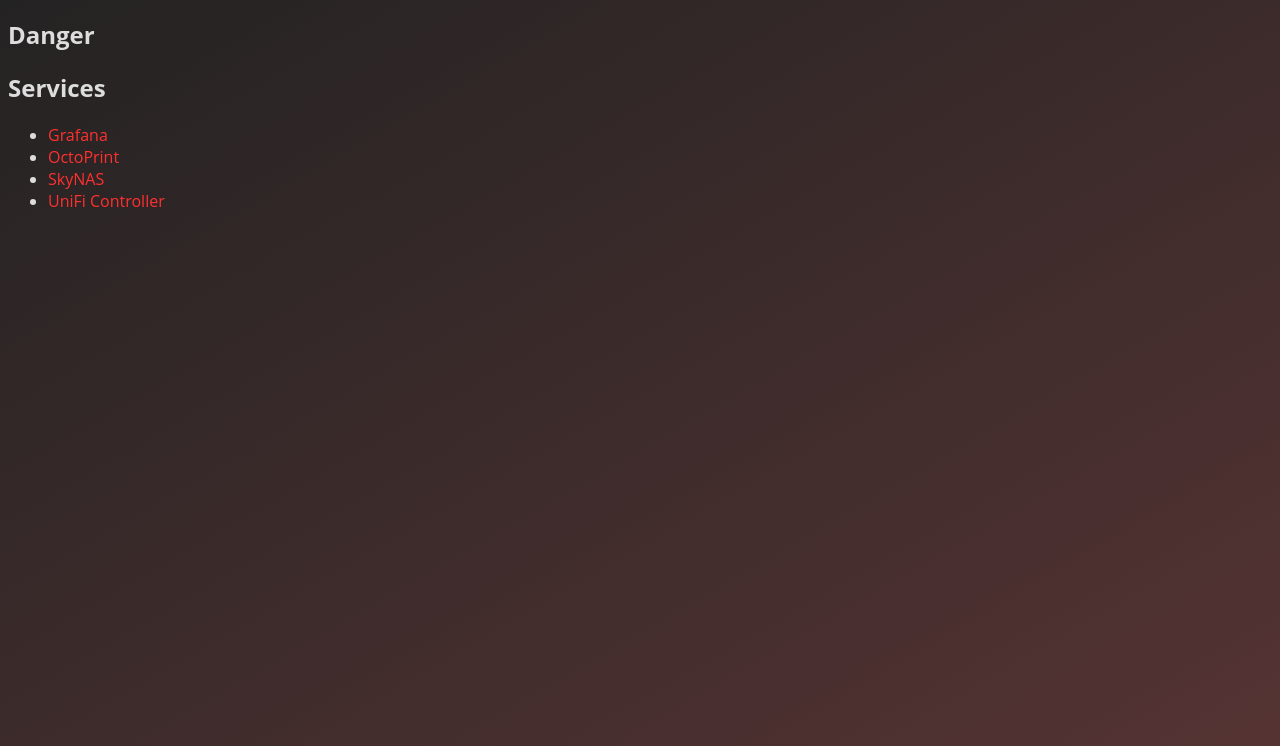
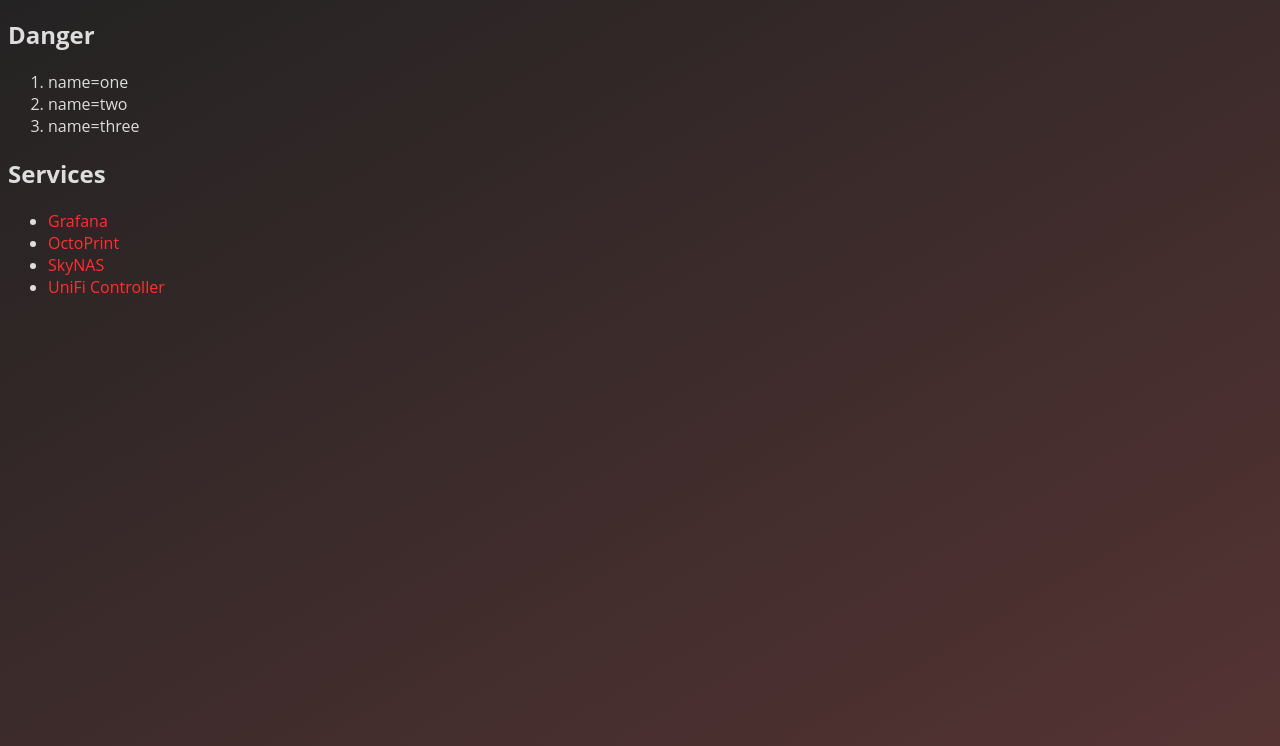
Before and after one commit to jhillyerd/homesite, a website built with Parcel: page index.html in a window 1280 px wide. Shown: the part 54-800 px from the top of the page. Built offline with nearby package versions, Linux system fonts and the light colour scheme; a small style sheet from the web is missing.

Commit message:
lit-html: add dependency

```diff
--- a/index.html
+++ b/index.html
@@ -1,6 +1,6 @@
 <link rel="stylesheet" type="text/css" href="style.css">
 
-<script src="./main.js"></script>
+<script defer src="./main.js"></script>
 
 <title>Home</title>
 
--- a/main.js
+++ b/main.js
@@ -1,4 +1,4 @@
-// import {html, render} from 'https://unpkg.com/lit-html?module';
+import {html, render} from 'lit-html';
 
 const services = ["one", "two", "three"].map((s) => ({ "name": s }));
 
--- a/package.json
+++ b/package.json
@@ -22,6 +22,7 @@
     "parcel-bundler": "^1.12.4"
   },
   "dependencies": {
+    "lit-html": "^1.2.1",
     "opensans-npm-webfont": "^1.0.0"
   }
 }
```
Also changed, not shown: 1 other file.
